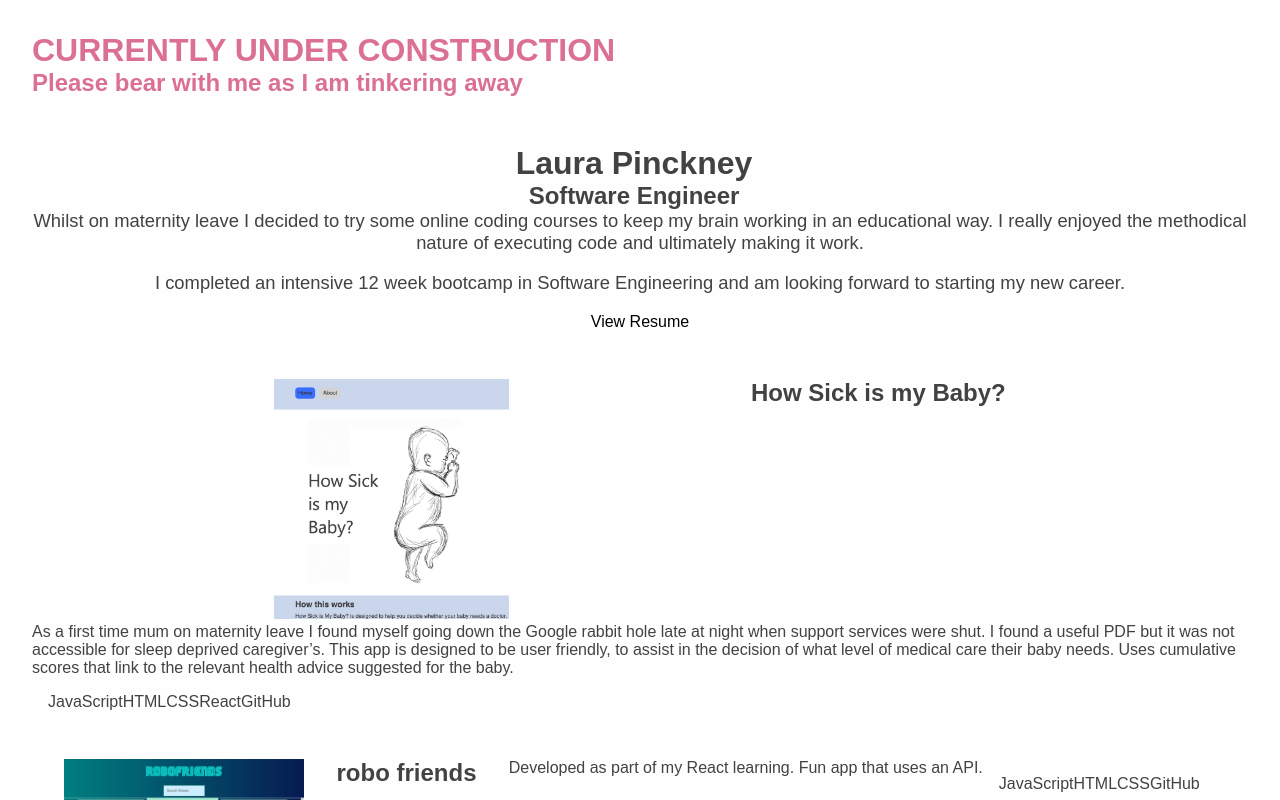
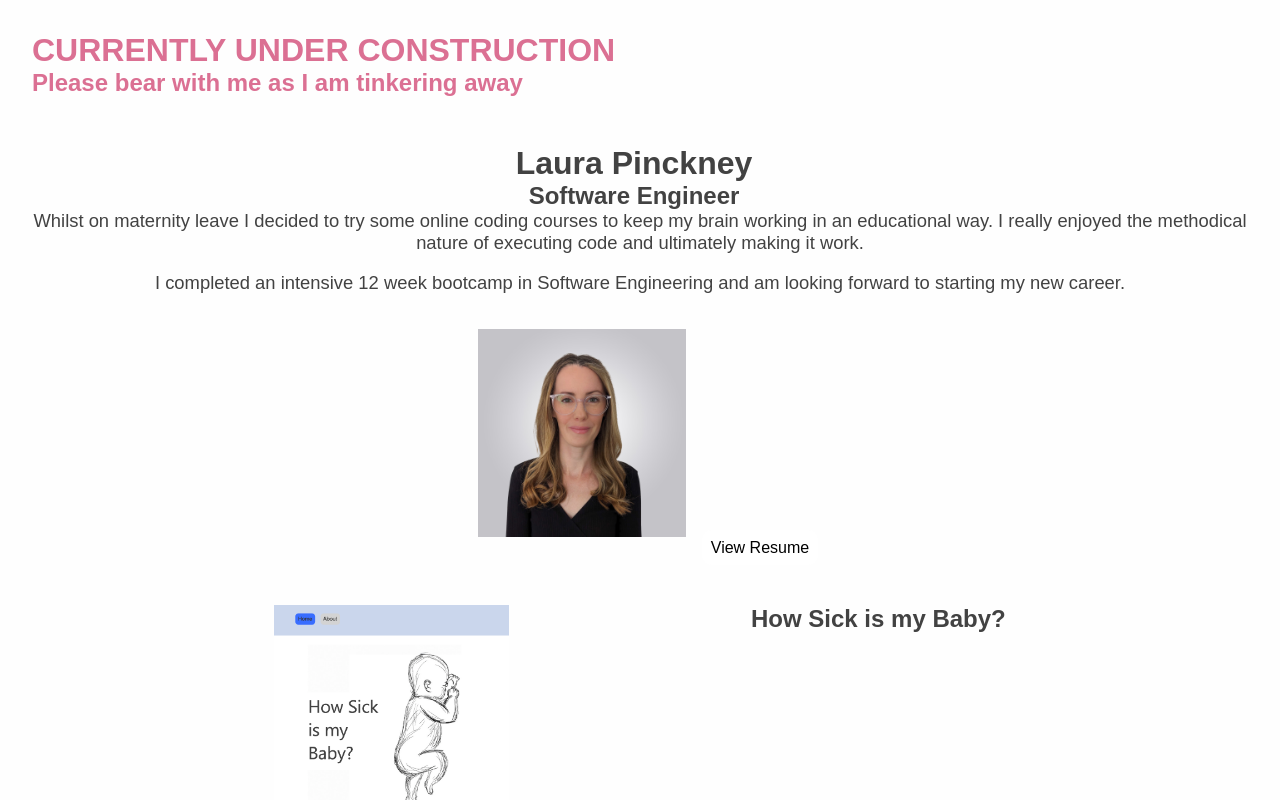
Before and after one commit to LauraPinckney/portfolio, a React (Create React App) app: page / in a window 1280 px wide. Shown: the top 800 px of the page. Built offline with nearby package versions, Linux system fonts and the light colour scheme.

Commit message:
addition of profile picture

```diff
--- a/src/components/about/About.jsx
+++ b/src/components/about/About.jsx
@@ -1,5 +1,6 @@
 import styles from './About.module.scss';
 import LauraPinckneyCV from '../../assets/LauraPinckneyCV.pdf';
+import profile from '../../assets/profile.jpg';
 
 export const About = () => {
   return (
@@ -18,6 +19,7 @@ export const About = () => {
           I completed an intensive 12 week bootcamp in Software Engineering and
           am looking forward to starting my new career.
         </p>
+        <img src={profile} alt="profile" className={styles.profile}></img>
         <a
           className={styles.resumeButton}
           rel="noreferrer"
--- a/src/components/about/About.module.scss
+++ b/src/components/about/About.module.scss
@@ -15,6 +15,12 @@
   font-size: 1.15em;
 }
 
+.profile {
+  max-height: 20em;
+  max-width: 15em;
+  padding: 1em 1em;
+}
+
 .resumeButton {
   border: solid white 1px;
   padding: 0.5em;
```
Also changed, not shown: src/assets/profile.jpg (added).
